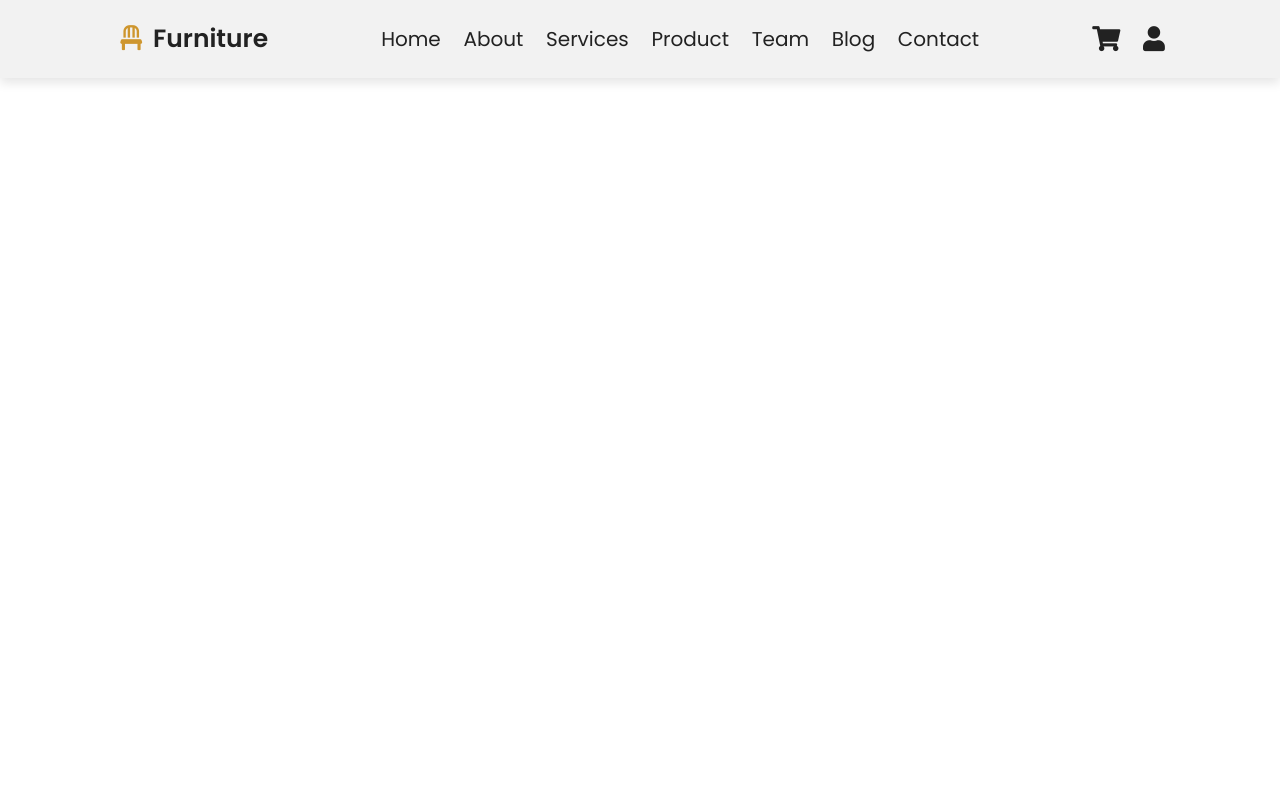
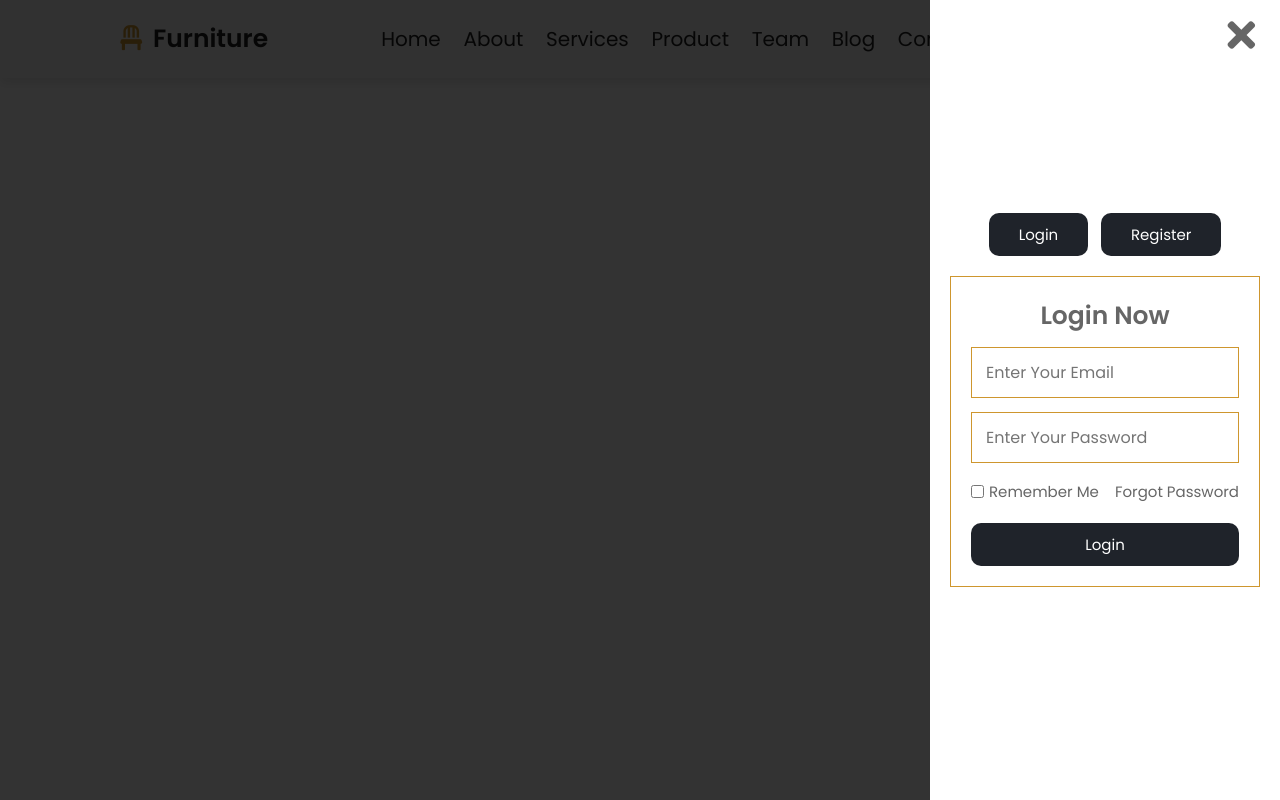
Before and after one commit to GUchechi/Furniture-Website, a plain HTML site: page index.html in a window 1280 px wide. Both pictures are taken after a click on the element 1153 px from the left and 38 px from the top of the page. Drawn offline with nearby package versions, Linux system fonts and the light colour scheme.

Commit message:
added form

```diff
--- a/index.html
+++ b/index.html
@@ -90,6 +90,41 @@
 
     <!-- shopping cart -->
 
+    <!-- account form -->
+    <div class="account-form">
+      <div id="close-form" class="fas fa-times"></div>
+
+      <div class="buttons">
+        <span class="btn active login-btn">login</span>
+        <span class="btn register-btn">register</span>
+      </div>
+
+      <form action="" class="login-form active">
+        <h3>Login now</h3>
+        <input type="email" placeholder="enter your email" class="box" />
+        <input type="password" placeholder="enter your password" class="box" />
+        <div class="flex">
+          <input type="checkbox" name="" id="remember-me" />
+          <label for="remember-me"> remember me</label>
+          <a href="#">forgot password</a>
+        </div>
+        <input type="submit" value="login" class="btn" />
+      </form>
+
+      <form action="" class="register-form">
+        <h3>register now</h3>
+        <input type="email" placeholder="enter your email" class="box" />
+        <input type="password" placeholder="enter your password" class="box" />
+        <input
+          type="password"
+          placeholder="confirm your password"
+          class="box"
+        />
+        <input type="submit" value="register" class="btn" />
+      </form>
+    </div>
+    <!-- account form -->
+
     <script src="https://unpkg.com/swiper@7/swiper-bundle.min.js"></script>
     <!-- custom js -->
     <script src="./js/script.js"></script>
--- a/js/script.js
+++ b/js/script.js
@@ -7,3 +7,14 @@ document.querySelector("#cart-btn").onclick = () => {
 document.querySelector("#close").onclick = () => {
   shoppingcart.classList.remove("active");
 };
+
+// account form
+let accountForm = document.querySelector(".account-form");
+
+document.querySelector("#account-btn").onclick = () => {
+  accountForm.classList.add("active");
+};
+
+document.querySelector("#close-form").onclick = () => {
+  accountForm.classList.remove("active");
+};
--- a/style.css
+++ b/style.css
@@ -186,3 +186,96 @@ section {
   color: var(--primary-color);
   text-align: left;
 }
+
+/* account form */
+.account-form {
+  position: fixed;
+  top: 0;
+  right: -105%;
+  width: 35rem;
+  background: var(--white);
+  display: flex;
+  flex-flow: column;
+  gap: 2rem;
+  justify-content: center;
+  height: 100%;
+  z-index: 1200;
+  padding: 2rem;
+  text-align: center;
+}
+
+.account-form.active {
+  right: 0;
+  box-shadow: 0 0 0 100vw rgba(0, 0, 0, 0.8);
+}
+
+.account-form #close-form {
+  position: absolute;
+  top: 1.5rem;
+  right: 2.5rem;
+  font-size: 4rem;
+  cursor: pointer;
+  color: var(--light-black);
+}
+
+.account-form #close-form:hover {
+  transform: rotate(90deg);
+  color: var(--primary-color);
+}
+
+.account-form .buttons .btn {
+  margin: 0 0.5rem;
+}
+
+.account-form form {
+  border: 0.1rem solid var(--primary-color);
+  padding: 2rem;
+  display: none;
+}
+
+.account-form form.active {
+  display: block;
+}
+
+.account-form form h3 {
+  font-size: 2.5rem;
+  text-transform: capitalize;
+  color: var(--light-black);
+  padding-bottom: 0.5rem;
+}
+
+.account-form form .box {
+  width: 100%;
+  padding: 1.2rem 1.4rem;
+  border: 0.1rem solid var(--primary-color);
+  font-size: 1.6rem;
+  margin: 0.7rem 0;
+}
+
+.account-form form .flex {
+  padding: 1rem 0;
+  display: flex;
+  align-items: center;
+  gap: 0.5rem;
+}
+
+.account-form form .flex label {
+  font-size: 1.5rem;
+  color: var(--light-black);
+  cursor: pointer;
+}
+
+.account-form form .flex a {
+  font-size: 1.5rem;
+  color: var(--light-black);
+  margin-left: auto;
+}
+
+.account-form form .flex a:hover {
+  text-decoration: underline;
+  color: var(--primary-color);
+}
+
+.account-form form .btn {
+  width: 100%;
+}
```
